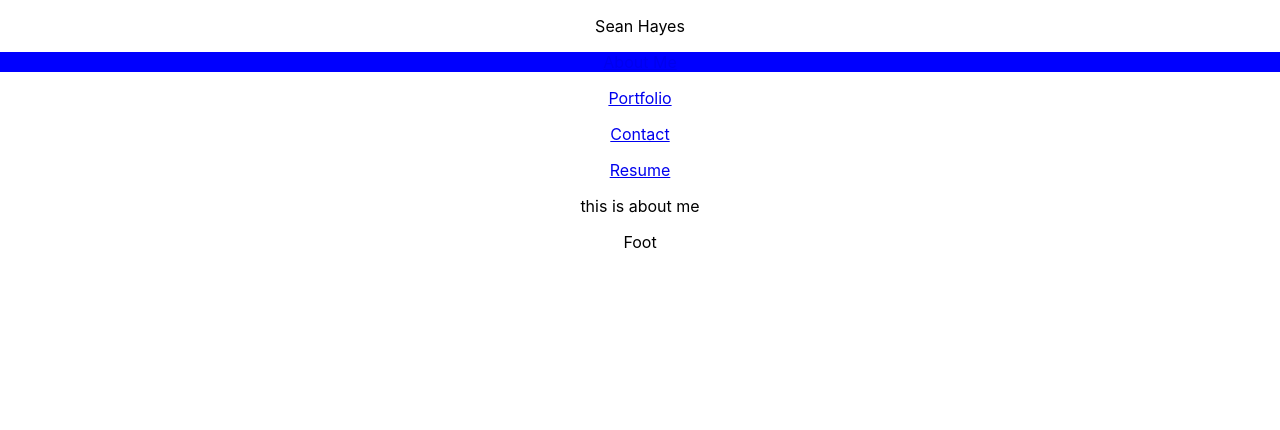
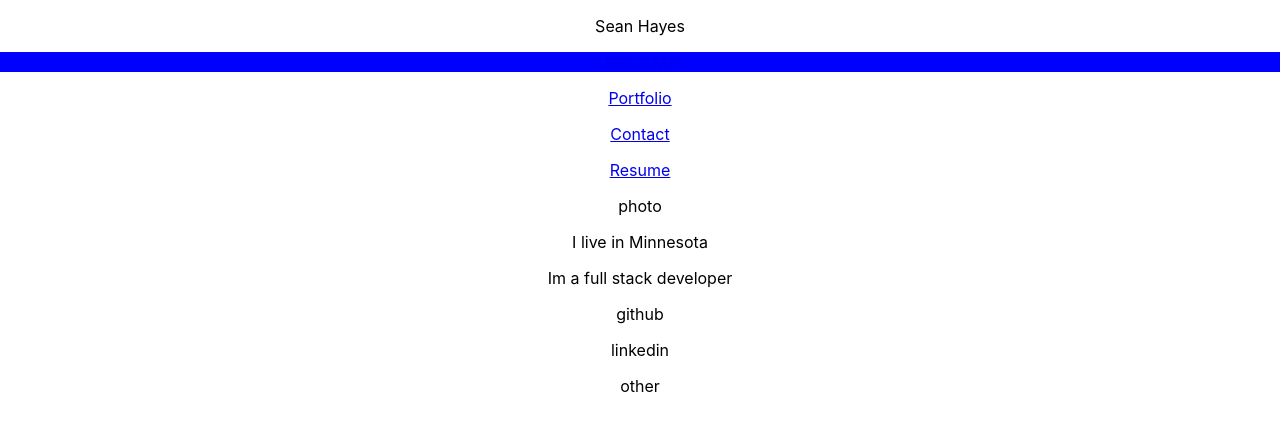
Before and after one commit to hayessea000/react-portfolio, a React (Create React App) app: page / in a window 1280 px wide. Shown: the top 430 px of the page. Built offline with nearby package versions, Linux system fonts and the light colour scheme.

Commit message:
added more placeholder text

```diff
--- a/src/components/AboutMe.js
+++ b/src/components/AboutMe.js
@@ -3,7 +3,9 @@ function AboutMe(props){
 
     return(
         <>
-            <p>this is about me</p>
+            <p>photo</p>
+            <p>I live in Minnesota</p>
+            <p>Im a full stack developer</p>
         </>
     )
 }
--- a/src/components/Body.js
+++ b/src/components/Body.js
@@ -21,10 +21,6 @@ function Body(props){
     return(
         <>
             {renderPage()}
-            {/* <AboutMe/>
-            <Project/>
-            <Contact/>
-            <Resume/> */}
         </>
     )
 }
--- a/src/components/Footer.js
+++ b/src/components/Footer.js
@@ -3,7 +3,9 @@ function Footer(props){
 
     return(
         <>
-            <p>Foot</p>
+            <p>github</p>
+            <p>linkedin</p>
+            <p>other</p>
         </>
     )
 }
--- a/src/components/Resume.js
+++ b/src/components/Resume.js
@@ -3,7 +3,8 @@ function Resume(props){
 
     return(
         <>
-            <p>hire me</p>
+            <p>resume here</p>
+            <p>proficiencies</p>
         </>
     )
 }
```
Also changed, not shown: 1 other file (tests, documents, lock files or other folders).
